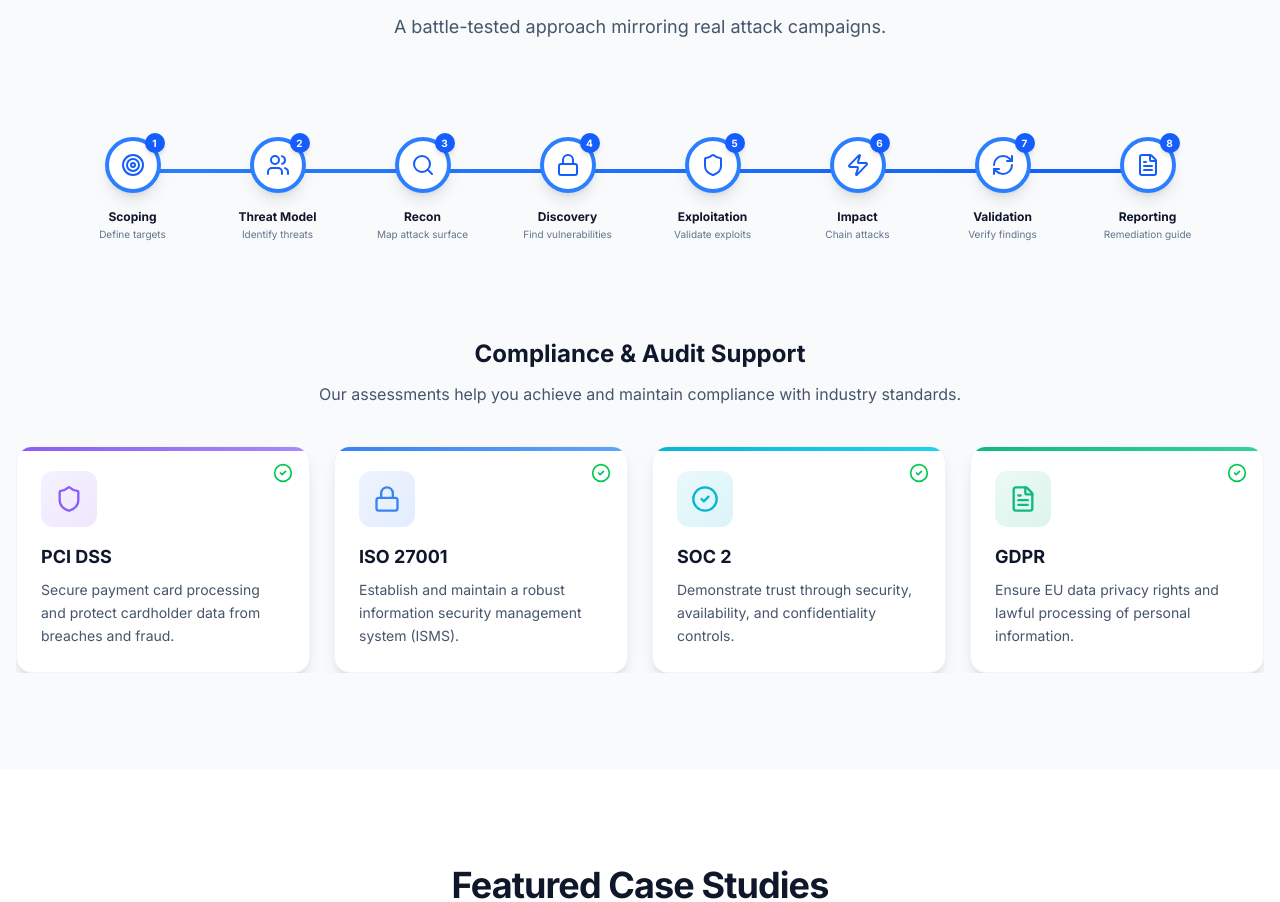
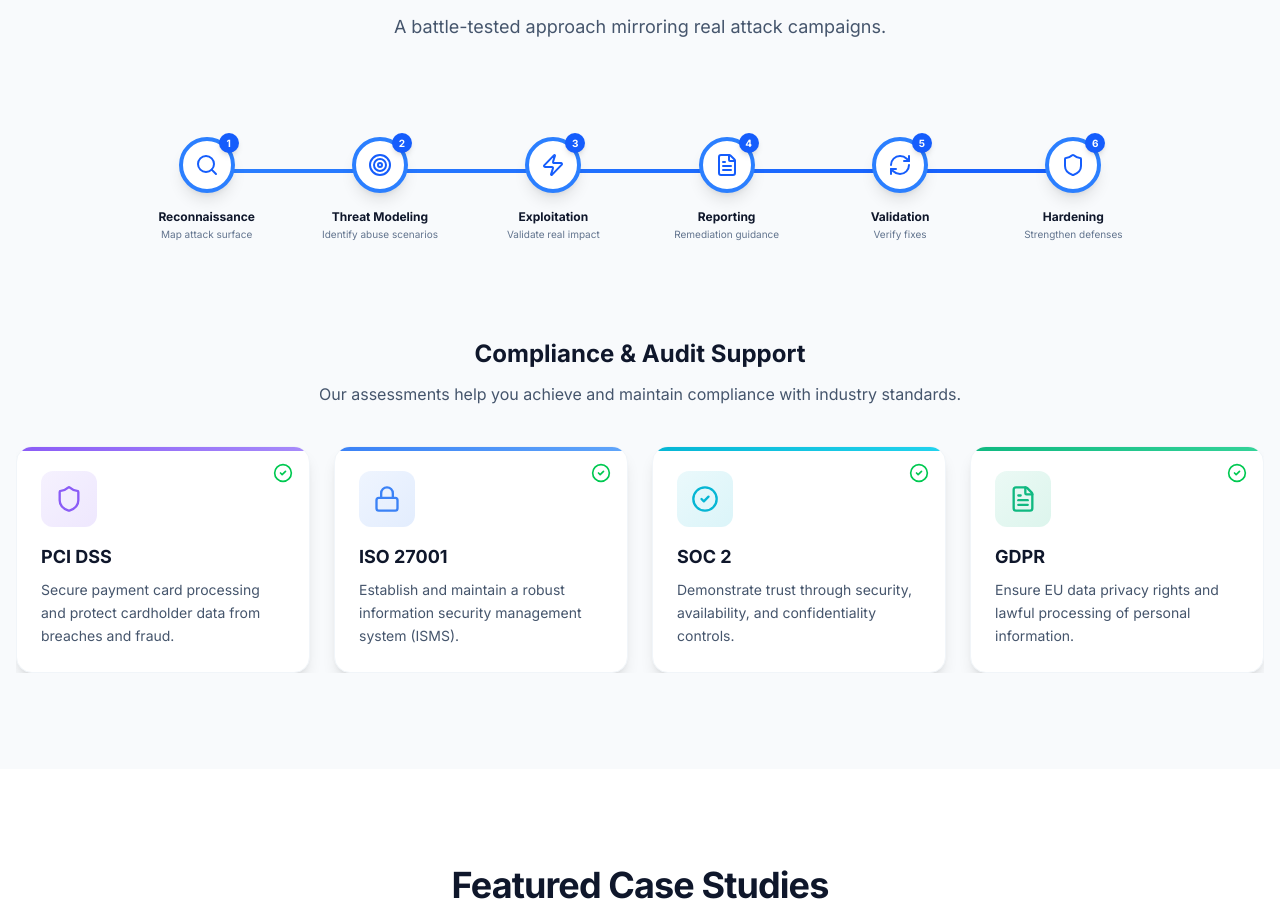
Before and after one commit to Siraj617/roor_recon, a Next.js app: page / in a window 1280 px wide. Shown: the part 3295-4197 px from the top of the page. Built offline with nearby package versions, Linux system fonts and the light colour scheme.

Commit message:
Update Methodology.tsx

```diff
--- a/components/sections/Methodology.tsx
+++ b/components/sections/Methodology.tsx
@@ -2,17 +2,39 @@
 
 import { motion } from "framer-motion";
 import { SectionHeading } from "@/components/ui/SectionHeading";
-import { CheckCircle2, Search, Shield, FileText, RefreshCw, Target, Users, Lock, Zap } from "lucide-react";
+import { CheckCircle2, Search, Shield, FileText, RefreshCw, Target, Lock, Zap } from "lucide-react";
 
 const steps = [
-    { icon: Target, title: "Scoping", desc: "Define targets" },
-    { icon: Users, title: "Threat Model", desc: "Identify threats" },
-    { icon: Search, title: "Recon", desc: "Map attack surface" },
-    { icon: Lock, title: "Discovery", desc: "Find vulnerabilities" },
-    { icon: Shield, title: "Exploitation", desc: "Validate exploits" },
-    { icon: Zap, title: "Impact", desc: "Chain attacks" },
-    { icon: RefreshCw, title: "Validation", desc: "Verify findings" },
-    { icon: FileText, title: "Reporting", desc: "Remediation guide" },
+    {
+        icon: Search,
+        title: "Reconnaissance",
+        desc: "Map attack surface"
+    },
+    {
+        icon: Target,
+        title: "Threat Modeling",
+        desc: "Identify abuse scenarios"
+    },
+    {
+        icon: Zap,
+        title: "Exploitation",
+        desc: "Validate real impact"
+    },
+    {
+        icon: FileText,
+        title: "Reporting",
+        desc: "Remediation guidance"
+    },
+    {
+        icon: RefreshCw,
+        title: "Validation",
+        desc: "Verify fixes"
+    },
+    {
+        icon: Shield,
+        title: "Hardening",
+        desc: "Strengthen defenses"
+    },
 ];
 
 const compliance = [
@@ -32,9 +54,9 @@
                 />
 
                 {/* Desktop: Horizontal Timeline */}
-                <div className="hidden lg:block relative max-w-6xl mx-auto mb-24 pt-8">
+                <div className="hidden lg:block relative max-w-5xl mx-auto mb-24 pt-8">
                     {/* Line Container */}
-                    <div className="absolute top-16 left-[6%] right-[6%] h-1 z-0">
+                    <div className="absolute top-16 left-[8%] right-[8%] h-1 z-0">
                         <div className="absolute inset-0 bg-slate-200 rounded-full" />
                         <motion.div
                             className="absolute inset-y-0 left-0 bg-gradient-to-r from-blue-500 to-blue-600 rounded-full"
@@ -45,7 +67,7 @@
                         />
                     </div>
 
-                    <div className="relative grid grid-cols-8 gap-2 z-10">
+                    <div className="relative grid grid-cols-6 gap-4 z-10">
                         {steps.map((step, index) => (
                             <div key={index} className="relative flex flex-col items-center">
                                 <motion.div
```
